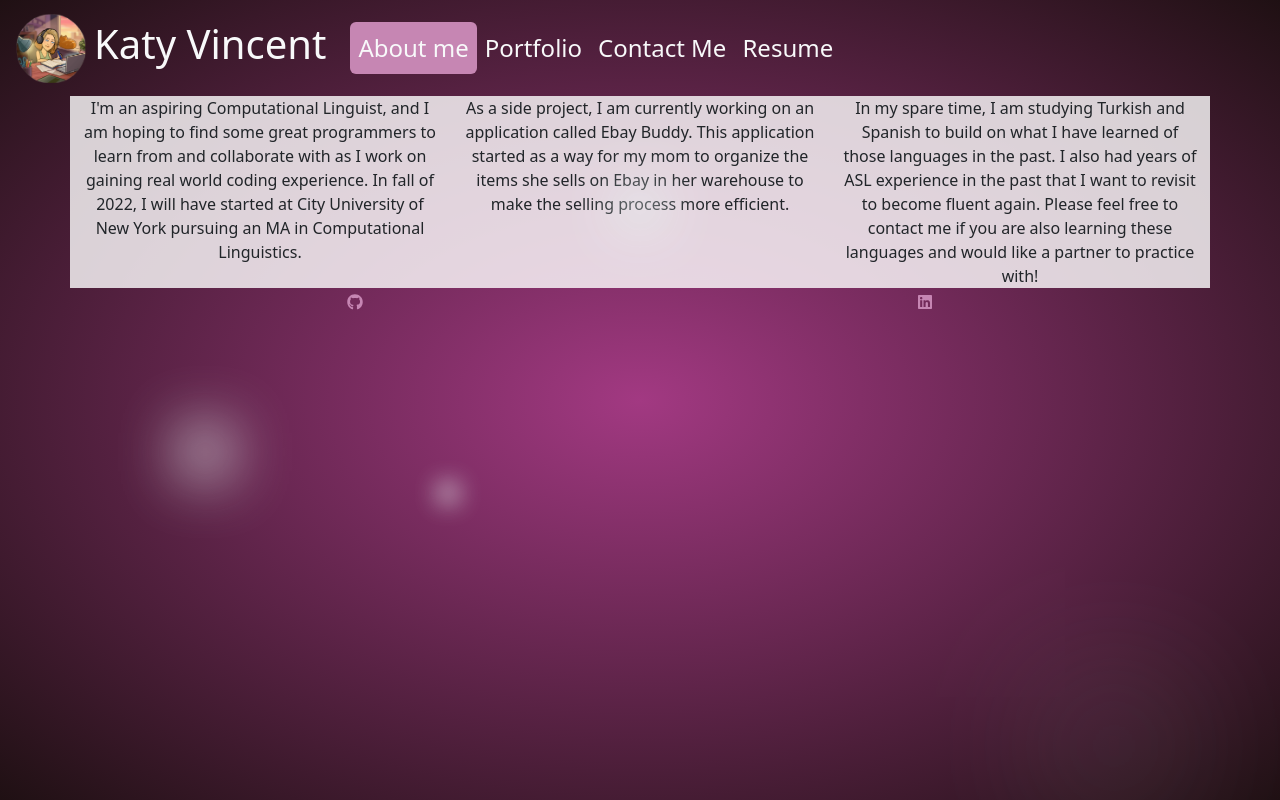
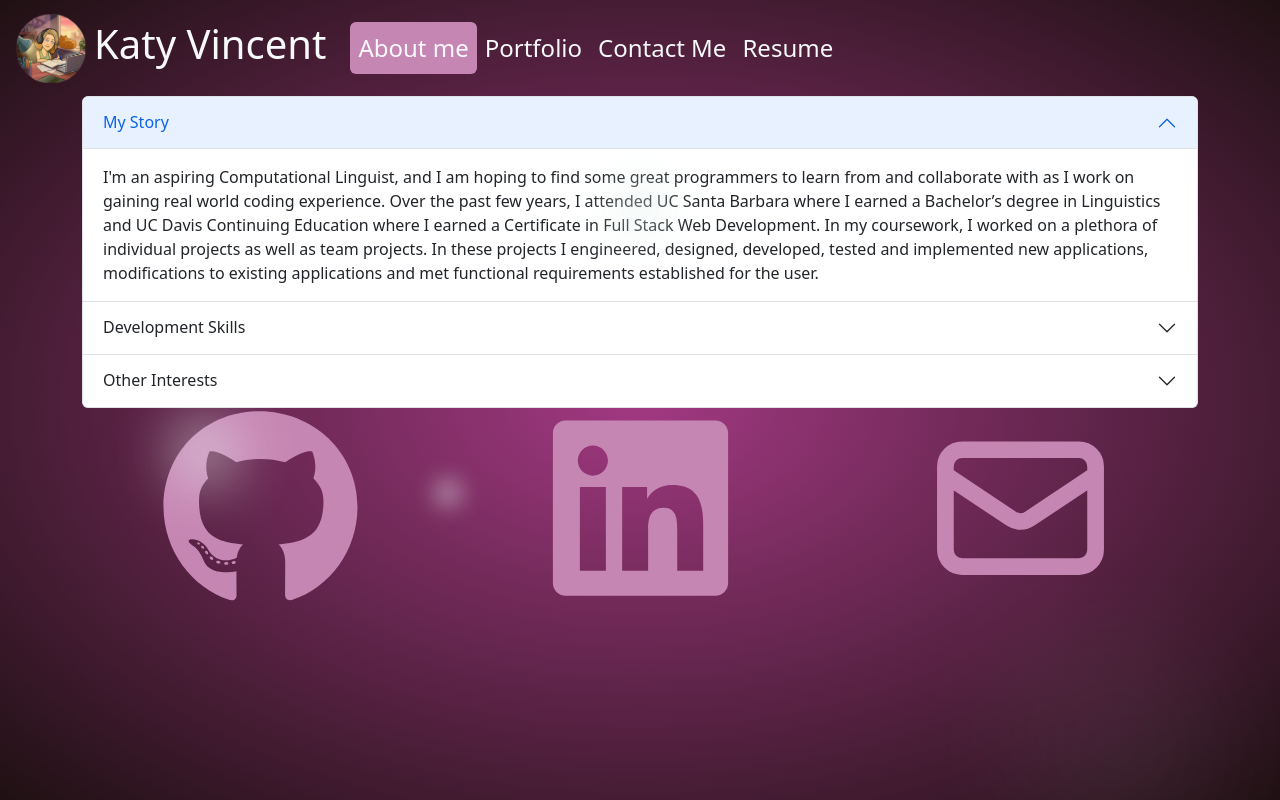
Before and after one commit to KatyKedi/react-portfolio, a React (Create React App) app: page / in a window 1280 px wide. Built offline with nearby package versions, Linux system fonts and the light colour scheme.

Commit message:
about section incorporated accordion and updated text

```diff
--- a/src/App.css
+++ b/src/App.css
@@ -10,6 +10,6 @@
     outline: 2px solid white;
 }
 
-#about-me {
-    background-color: rgba(255, 255, 255, 0.8)
+.about-ps {
+    text-align: left;
 }
--- a/src/components/About/index.js
+++ b/src/components/About/index.js
@@ -1,14 +1,29 @@
 import React from 'react';
-import { Container, Row, Col } from 'react-bootstrap'
+import { Container, Accordion } from 'react-bootstrap'
 
 function About() {
     return (
-        <Container id='about-me'>
-            <Row id='about-ps'>
-                <Col>I'm an aspiring Computational Linguist, and I am hoping to find some great programmers to learn from and collaborate with as I work on gaining real world coding experience. In fall of 2022, I will have started at City University of New York pursuing an MA in Computational Linguistics.</Col>
-                <Col>As a side project, I am currently working on an application called Ebay Buddy. This application started as a way for my mom to organize the items she sells on Ebay in her warehouse to make the selling process more efficient.</Col>
-                <Col>In my spare time, I am studying Turkish and Spanish to build on what I have learned of those languages in the past. I also had years of ASL experience in the past that I want to revisit to become fluent again. Please feel free to contact me if you are also learning these languages and would like a partner to practice with!</Col>
-            </Row>
+        <Container>
+            <Accordion defaultActiveKey="0">
+                <Accordion.Item eventKey="0">
+                    <Accordion.Header>My Story</Accordion.Header>
+                    <Accordion.Body className='about-ps'>
+                        I'm an aspiring Computational Linguist, and I am hoping to find some great programmers to learn from and collaborate with as I work on gaining real world coding experience. Over the past few years, I attended UC Santa Barbara where I earned a Bachelor’s degree in Linguistics and UC Davis Continuing Education where I earned a Certificate in Full Stack Web Development. In my coursework, I worked on a plethora of individual projects as well as team projects. In these projects I engineered, designed, developed, tested and implemented new applications, modifications to existing applications and met functional requirements established for the user.
+                    </Accordion.Body>
+                </Accordion.Item>
+                <Accordion.Item eventKey="1">
+                    <Accordion.Header>Development Skills</Accordion.Header>
+                    <Accordion.Body className='about-ps'>
+                        From my studies at UC Santa Barbara and UC Davis, I have developed skills in Javascript, Visual Studio.Net, RESTful Web Services, and SQL, MySQL, Sequelize, MongoDB, Mongoose, GraphQL, Python, and Node.js. Packages I have expertise in for Node.js include the Express server and the testing framework Jest.
+                    </Accordion.Body>
+                </Accordion.Item>
+                <Accordion.Item eventKey="2">
+                    <Accordion.Header>Other Interests</Accordion.Header>
+                    <Accordion.Body className='about-ps'>
+                        In my spare time, I am studying Turkish and Spanish to build on what I have learned of those languages in the past. I also had years of ASL experience in the past that I want to revisit to become fluent again. Please feel free to contact me if you are also learning these languages and would like a partner to practice with!
+                    </Accordion.Body>
+                </Accordion.Item>
+            </Accordion>
         </Container>
     )
 }
--- a/src/components/Footer/index.js
+++ b/src/components/Footer/index.js
@@ -2,13 +2,15 @@ import React from 'react';
 import { Container, Row, Col } from 'react-bootstrap'
 import 'bootstrap/dist/css/bootstrap.min.css'
 import { FaLinkedin, FaGithub } from 'react-icons/fa'
+import { HiOutlineMail } from 'react-icons/hi'
 
 function Footer() {
     return (
         <Container>
-            <Row>
-                <Col><a href='https://github.com/KatyKedi' target='_blank'><FaGithub className='text-primary'/></a></Col>
-                <Col><a href='https://www.linkedin.com/in/katy-vincent-95a7351a7/' target='_blank'><FaLinkedin className='text-primary'/></a></Col>
+            <Row className='justify-content-center'>
+                <Col><a href='https://github.com/KatyKedi' target='_blank'><FaGithub className='h-75 w-75 text-primary'/></a></Col>
+                <Col><a href='https://www.linkedin.com/in/katy-vincent-95a7351a7/' target='_blank'><FaLinkedin className='h-75 w-75 text-primary'/></a></Col>
+                <Col><a href='mailto:katykat5bros@gmail.com' target='_blank'><HiOutlineMail className='h-75 w-75 text-primary'/></a></Col>
             </Row>
         </Container>
     );
--- a/src/components/Project/index.js
+++ b/src/components/Project/index.js
@@ -63,7 +63,7 @@ function Project() {
                 variant="top"
                 src={project.img}
                 alt={project.title + ' image'}
-                onClick={() =>  window.open(project.link)}
+                onClick={() => window.open(project.link)}
                 key={index}
               >
               </Card.Img>
```
Lines whose indentation alone changed are shown as unchanged.
